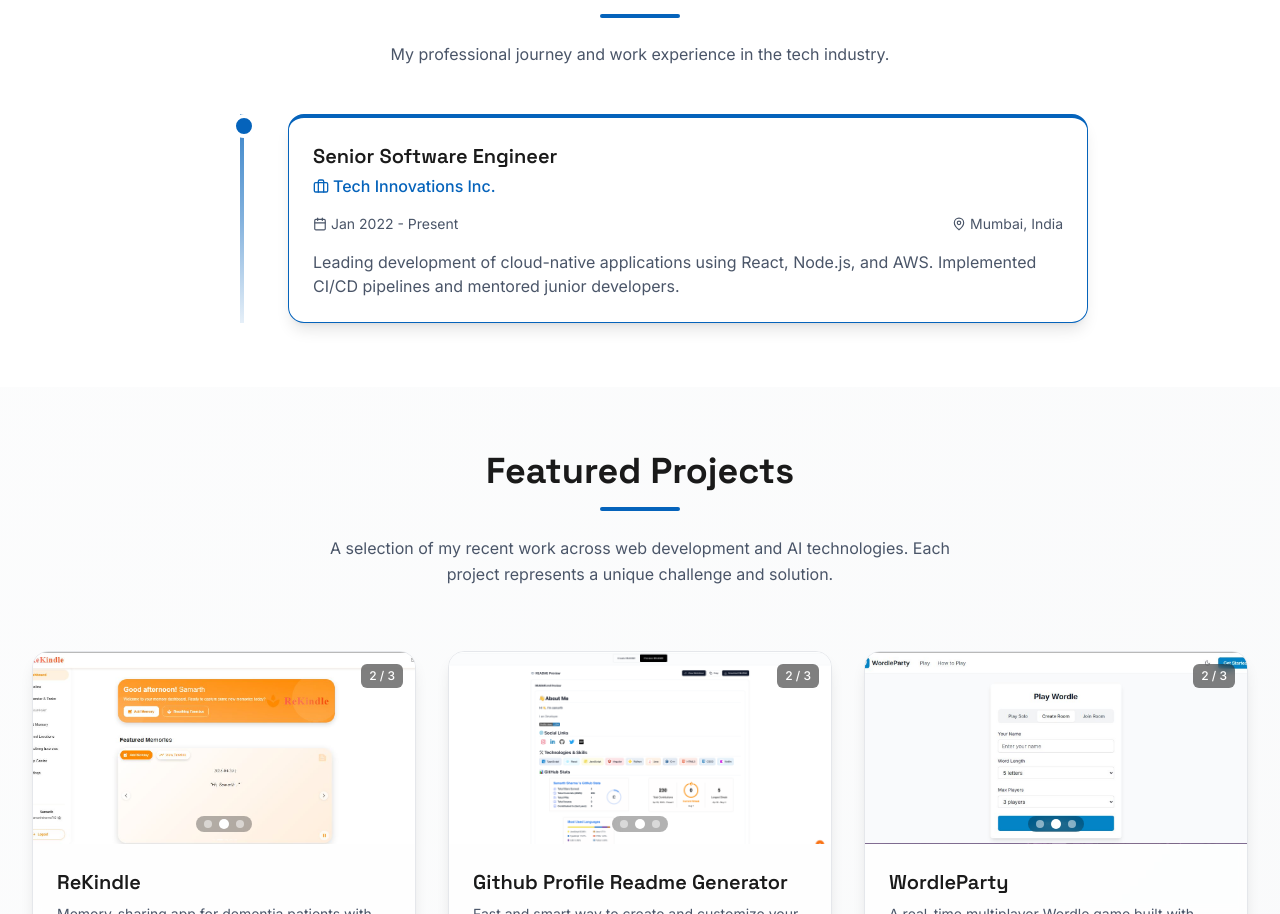
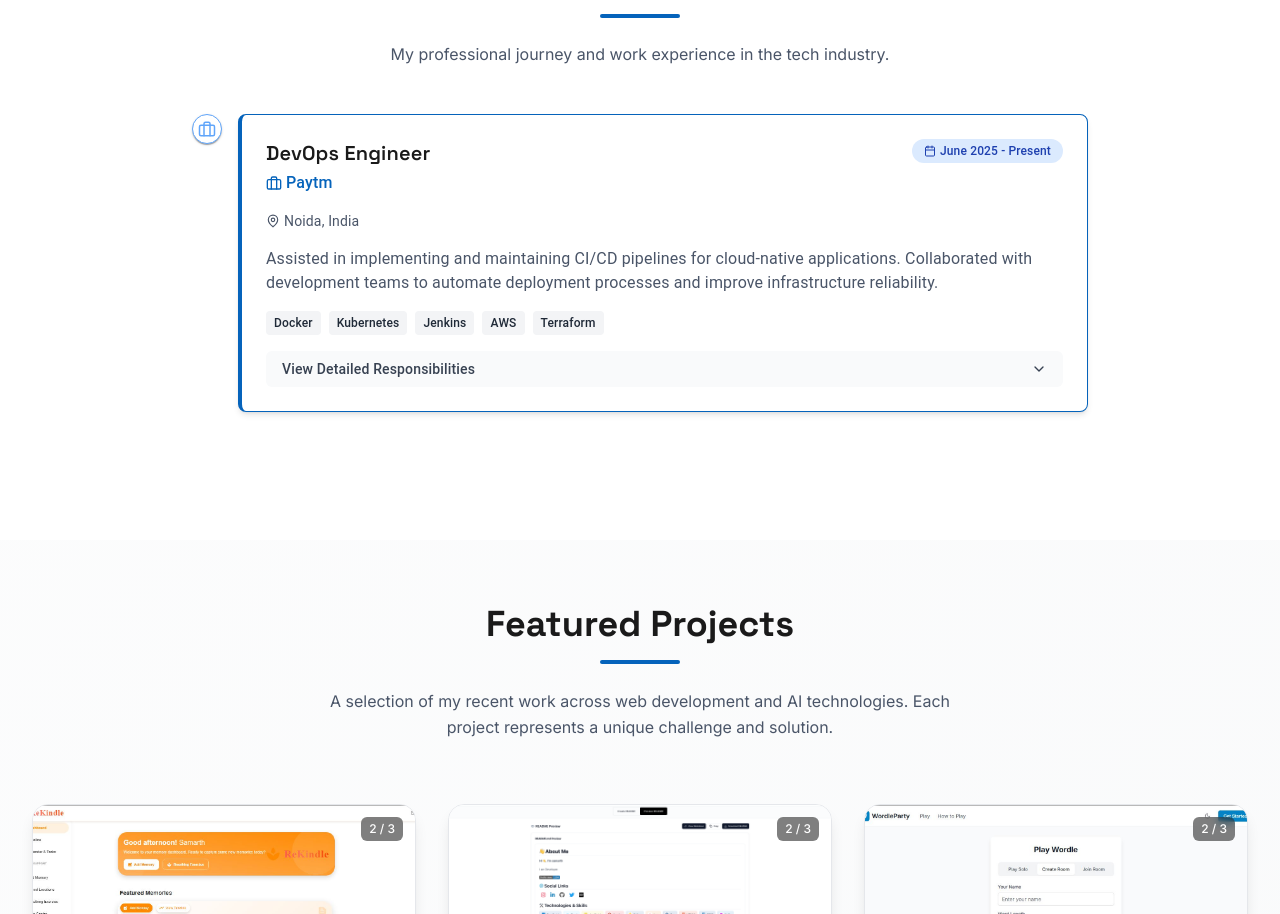
Before and after one commit to Samarth-Sharma21/Samarth-Sharma21.github.io, a React (Vite) app: page / in a window 1280 px wide. Shown: the part 2238-3152 px from the top of the page. Built offline with nearby package versions, Linux system fonts and the light colour scheme.

Commit message:
made some fixes

```diff
--- a/package.json
+++ b/package.json
@@ -13,6 +13,10 @@
     "deploy": "gh-pages -d dist"
   },
   "dependencies": {
+    "@emotion/react": "^11.14.0",
+    "@emotion/styled": "^11.14.1",
+    "@mui/lab": "^7.0.0-beta.16",
+    "@mui/material": "^7.3.1",
     "@react-three/drei": "^9.96.1",
     "@react-three/fiber": "^8.15.16",
     "formik": "^2.4.5",
--- a/src/components/sections/ExperienceSection.tsx
+++ b/src/components/sections/ExperienceSection.tsx
@@ -1,19 +1,108 @@
-import React from 'react';
+import React, { useState } from 'react';
 import { motion } from 'framer-motion';
-import { Briefcase, Calendar, MapPin } from 'lucide-react';
+import { Briefcase, Calendar, MapPin, ChevronDown, ChevronUp, Server, Cloud, Code, GitBranch } from 'lucide-react';
+import Timeline from '@mui/lab/Timeline';
+import TimelineItem from '@mui/lab/TimelineItem';
+import TimelineSeparator from '@mui/lab/TimelineSeparator';
+import TimelineConnector from '@mui/lab/TimelineConnector';
+import TimelineContent from '@mui/lab/TimelineContent';
+import TimelineDot from '@mui/lab/TimelineDot';
+import { styled } from '@mui/material/styles';
 
 const ExperienceSection: React.FC = () => {
+  // State to track which experience cards have their details expanded
+  const [expandedCards, setExpandedCards] = useState<number[]>([]);
+
+  // Toggle function for expanding/collapsing details
+  const toggleCardDetails = (id: number) => {
+    setExpandedCards(prev =>
+      prev.includes(id) ? prev.filter(cardId => cardId !== id) : [...prev, id]
+    );
+  };
+
   const experiences = [
     {
       id: 1,
-      title: 'Senior Software Engineer',
-      company: 'Tech Innovations Inc.',
-      duration: 'Jan 2022 - Present',
-      location: 'Mumbai, India',
-      description: 'Leading development of cloud-native applications using React, Node.js, and AWS. Implemented CI/CD pipelines and mentored junior developers.'
+      title: 'DevOps Engineer',
+      company: 'Paytm',
+      duration: 'June 2025 - Present',
+      location: 'Noida, India',
+      description: 'Assisted in implementing and maintaining CI/CD pipelines for cloud-native applications. Collaborated with development teams to automate deployment processes and improve infrastructure reliability.',
+      skills: ['Docker', 'Kubernetes', 'Jenkins', 'AWS', 'Terraform'],
+      detailedPoints: [
+        {
+          title: 'CI/CD Pipeline Management',
+          icon: <GitBranch size={16} className="text-blue-500" />,
+          points: [
+            'Configured and maintained Jenkins pipelines for automated testing and deployment',
+            'Implemented automated code quality checks and security scanning',
+            'Reduced deployment time by 40% through pipeline optimization'
+          ]
+        },
+        {
+          title: 'Cloud Infrastructure',
+          icon: <Cloud size={16} className="text-blue-500" />,
+          points: [
+            'Provisioned and managed AWS resources using Terraform',
+            'Implemented infrastructure-as-code practices for consistent environments',
+            'Monitored cloud resource utilization and optimized for cost efficiency'
+          ]
+        },
+        {
+          title: 'Containerization',
+          icon: <Server size={16} className="text-blue-500" />,
+          points: [
+            'Created and optimized Docker images for microservices',
+            'Deployed and managed applications on Kubernetes clusters',
+            'Implemented auto-scaling policies based on resource utilization'
+          ]
+        },
+        {
+          title: 'Automation & Scripting',
+          icon: <Code size={16} className="text-blue-500" />,
+          points: [
+            'Developed shell scripts to automate routine maintenance tasks',
+            'Created monitoring dashboards using Grafana and Prometheus',
+            'Implemented automated backup and disaster recovery procedures'
+          ]
+        }
+      ]
     },
 
   ];
+
+  // Custom styled Timeline component for right alignment with modern look
+  const StyledTimeline = styled(Timeline)(({ theme }) => ({
+    padding: 0,
+    marginLeft: 0,
+    '& .MuiTimelineItem-root': {
+      minHeight: 0,
+      '&:before': {
+        display: 'none',
+      },
+    },
+    '& .MuiTimelineContent-root': {
+      padding: '0 0 32px 16px',
+    },
+    '& .MuiTimelineDot-root': {
+      margin: 0,
+      backgroundColor: '#ffffff', // white
+      border: '1px solid #60a5fa', // blue-400 border
+      display: 'flex',
+      alignItems: 'center',
+      justifyContent: 'center',
+      width: 30,
+      height: 30,
+      transition: 'all 0.3s ease',
+      '&:hover': {
+        transform: 'scale(1.1)',
+      },
+    },
+    '& .MuiTimelineConnector-root': {
+      backgroundColor: '#60a5fa', // blue-400
+      width: 2,
+    },
+  }));
 
   return (
     <motion.section
@@ -41,45 +130,28 @@
           </p>
         </motion.div>
 
-        {/* Timeline */}
+        {/* Timeline using Material UI */}
         <div className="relative max-w-4xl mx-auto">
-          {/* Timeline line */}
+          <StyledTimeline position="right">
+            {experiences.map((exp, index) => (
+              <TimelineItem key={exp.id}>
+                <TimelineSeparator>
+                  <TimelineDot>
+                    <Briefcase size={18} className="text-blue-400" />
+                  </TimelineDot>
+                  {index < experiences.length - 1 && <TimelineConnector />}
+                </TimelineSeparator>
+                <TimelineContent>
                   <motion.div
-            className="absolute left-8 sm:left-12 top-0 bottom-0 w-1 bg-gradient-to-b from-primary-light/80 via-primary-light/50 to-primary-light/10 dark:from-primary-dark/80 dark:via-primary-dark/50 dark:to-primary-dark/10"
-            initial={{ height: 0 }}
-            whileInView={{ height: '100%' }}
-            viewport={{ once: true, margin: "-100px" }}
-            transition={{ duration: 1.2 }}
-          />
-
-          {/* Experience cards */}
-          <div className="relative space-y-12">
-            {experiences.map((exp, index) => (
-              <motion.div
-                key={exp.id}
-                className="relative flex items-start pl-8 sm:pl-12"
+                    className="card p-6 hover:translate-y-[-5px] transition-all duration-300 border-l-4 border-primary-light dark:border-primary-dark mb-8 bg-white dark:bg-gray-800 rounded-lg shadow-md"
                     initial={{ opacity: 0, y: 50 }}
                     whileInView={{ opacity: 1, y: 0 }}
                     viewport={{ once: true, margin: "-50px" }}
                     transition={{ duration: 0.6, delay: index * 0.1 }}
-              >
-                {/* Timeline dot */}
-                <motion.div
-                  className="absolute left-6 sm:left-10 w-6 h-6 rounded-full bg-primary-light dark:bg-primary-dark border-4 border-white dark:border-gray-900 transform -translate-x-1/2 z-10"
-                  initial={{ scale: 0 }}
-                  whileInView={{ scale: 1 }}
-                  viewport={{ once: true }}
-                  transition={{ type: 'spring', stiffness: 300, delay: 0.2 + index * 0.1 }}
-                  whileHover={{ scale: 1.2 }}
-                />
-
-                {/* Content */}
-                <div className="w-full pl-8 sm:pl-12">
-                  <motion.div
-                    className="card p-6 hover:translate-y-[-5px] transition-all duration-300 border-t-4 border-primary-light dark:border-primary-dark"
                     whileHover={{ boxShadow: '0 10px 25px -5px rgba(0, 0, 0, 0.1), 0 10px 10px -5px rgba(0, 0, 0, 0.04)' }}
                   >
                     <div className="flex flex-col space-y-4">
+                      <div className="flex flex-col md:flex-row md:justify-between md:items-start">
                         <div>
                           <h3 className="text-lg md:text-xl font-semibold text-text-light dark:text-text-dark">{exp.title}</h3>
                           <div className="flex items-center text-primary-light dark:text-primary-dark font-medium mt-1">
@@ -87,27 +159,75 @@
                             <span>{exp.company}</span>
                           </div>
                         </div>
-
-                      <div className="flex flex-col sm:flex-row sm:justify-between text-sm text-secondary-light dark:text-secondary-dark">
-                        <div className="flex items-center mb-2 sm:mb-0">
-                          <Calendar size={14} className="mr-1" />
+                        <div className="mt-2 md:mt-0 px-3 py-1 bg-blue-100 dark:bg-blue-900 text-blue-800 dark:text-blue-100 rounded-full text-xs font-medium inline-flex items-center">
+                          <Calendar size={12} className="mr-1" />
                           <span>{exp.duration}</span>
                         </div>
-                        <div className="flex items-center">
+                      </div>
+
+                      <div className="flex items-center text-sm text-secondary-light dark:text-secondary-dark">
                         <MapPin size={14} className="mr-1" />
                         <span>{exp.location}</span>
-                        </div>
                       </div>
 
                       <p className="text-secondary-light dark:text-secondary-dark text-sm md:text-base">
                         {exp.description}
                       </p>
+
+                      {exp.skills && (
+                        <div className="flex flex-wrap gap-2 mt-2">
+                          {exp.skills.map((skill, i) => (
+                            <span
+                              key={i}
+                              className="px-2 py-1 bg-gray-100 dark:bg-gray-700 text-gray-800 dark:text-gray-200 rounded text-xs font-medium"
+                            >
+                              {skill}
+                            </span>
+                          ))}
+                        </div>
+                      )}
+
+                      {/* Detailed Points Dropdown */}
+                      {exp.detailedPoints && (
+                        <div className="mt-2">
+                          <button
+                            onClick={() => toggleCardDetails(exp.id)}
+                            className="flex items-center justify-between w-full px-4 py-2 bg-gray-50 dark:bg-gray-700 rounded-md text-sm font-medium text-gray-700 dark:text-gray-200 hover:bg-gray-100 dark:hover:bg-gray-600 transition-colors duration-200"
+                          >
+                            <span>View Detailed Responsibilities</span>
+                            {expandedCards.includes(exp.id) ?
+                              <ChevronUp size={16} /> :
+                              <ChevronDown size={16} />}
+                          </button>
+
+                          {expandedCards.includes(exp.id) && (
+                            <div className="mt-3 space-y-4 pl-2 border-l-2 border-blue-400 dark:border-blue-500">
+                              {exp.detailedPoints.map((section, sectionIndex) => (
+                                <div key={sectionIndex} className="space-y-2">
+                                  <div className="flex items-center">
+                                    {section.icon}
+                                    <h4 className="ml-2 font-medium text-gray-800 dark:text-gray-200">{section.title}</h4>
+                                  </div>
+                                  <ul className="space-y-1 pl-6">
+                                    {section.points.map((point, pointIndex) => (
+                                      <li key={pointIndex} className="text-sm text-gray-600 dark:text-gray-300 flex items-start">
+                                        <span className="inline-block w-1.5 h-1.5 rounded-full bg-blue-400 dark:bg-blue-500 mt-1.5 mr-2 flex-shrink-0"></span>
+                                        <span>{point}</span>
+                                      </li>
+                                    ))}
+                                  </ul>
+                                </div>
+                              ))}
+                            </div>
+                          )}
+                        </div>
+                      )}
                     </div>
                   </motion.div>
-                </div>
-              </motion.div>
+                </TimelineContent>
+              </TimelineItem>
             ))}
-          </div>
+          </StyledTimeline>
         </div>
       </div>
     </motion.section>
```
Also changed, not shown: 1 other file (tests, documents, lock files or other folders). Lines whose indentation alone changed are shown as unchanged.
